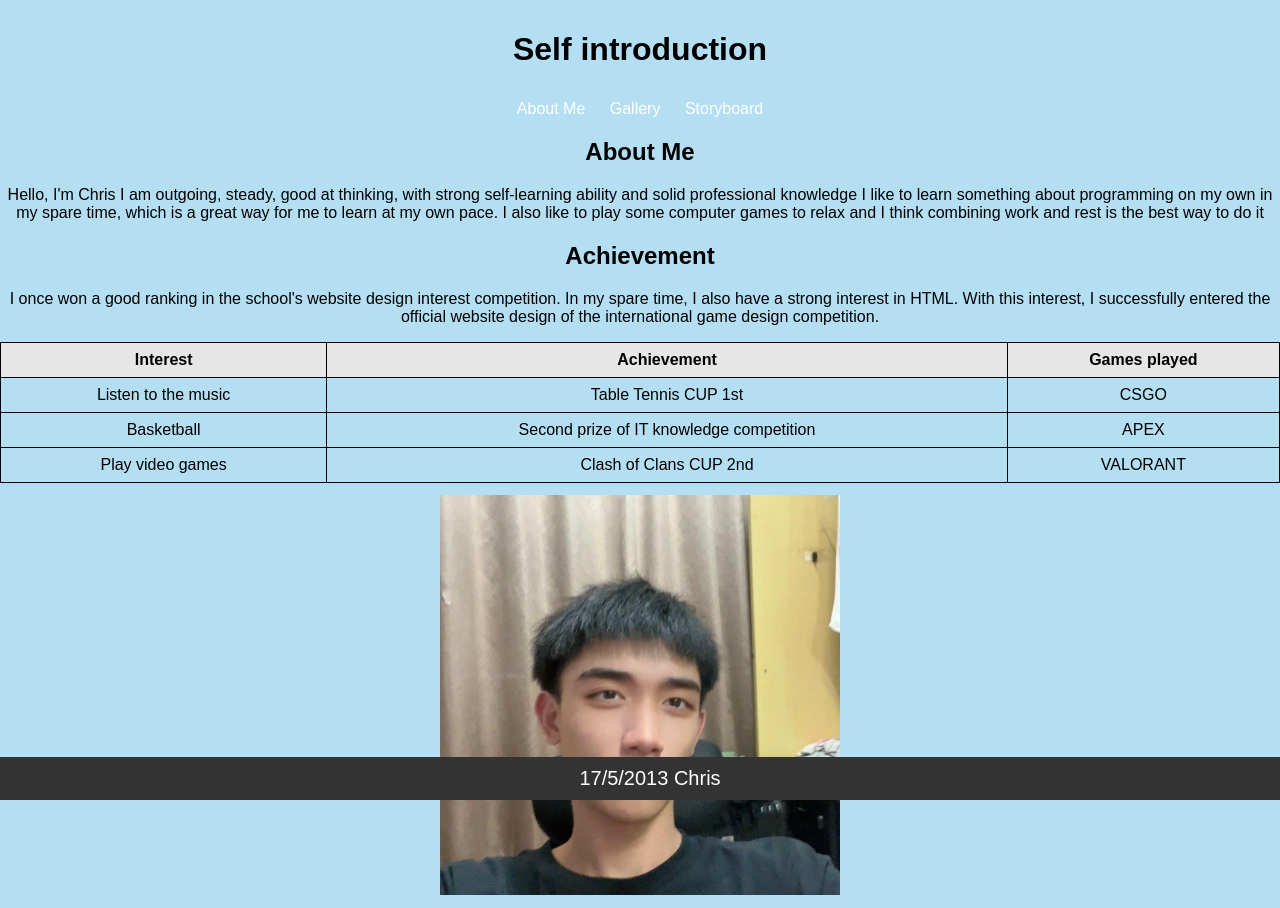
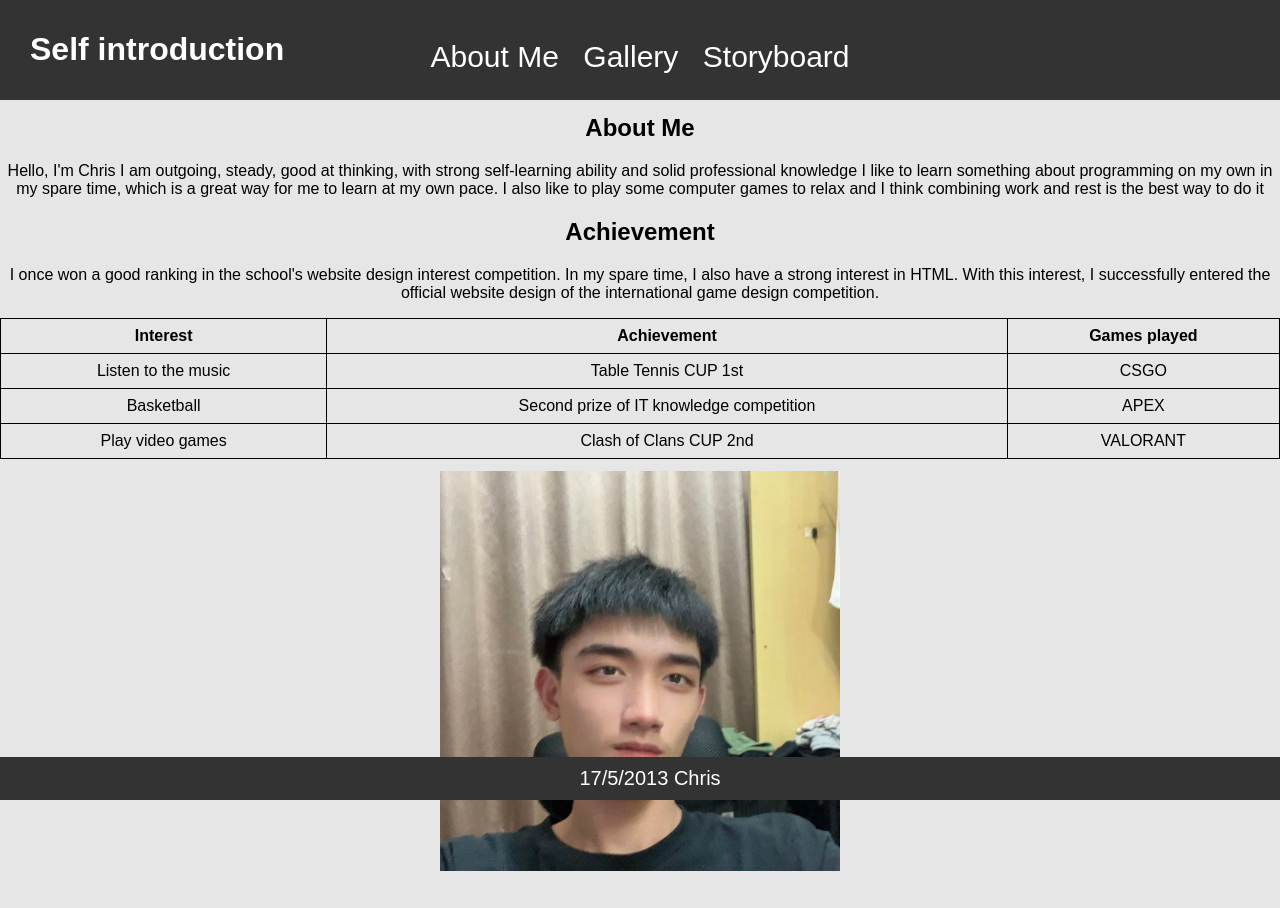
Before and after one commit to chrisjbc/chris, a plain HTML site: page index.html in a window 1280 px wide. After the commit the page ends 884 px from the top, so only its background shows below. Drawn offline with Linux system fonts and the light colour scheme.

Commit message:
Update styles.css

```diff
--- a/styles.css
+++ b/styles.css
@@ -1,34 +1,50 @@
 /* styles.css */
-
 body {
 	margin: 0;
 	padding: 0;
 	font-family: Arial, sans-serif;
-	background-color: #b4dff3;}
+	background-color: #e6e6e6;
+  }
+
+  /* Header styles */
   header {
 	background-color: #333333;
 	padding: 20px;
-	text-align: center;
+	text-align: left;
+	color: #fff;
   }
+
+  /* Additional header class */
   .header {
-    background-color: #b4dff3;
+	background-color: #333333;
 	padding: 10px;
-    text-align: center;}
+	text-align: left;
+	color: #ffffff;
+	text-indent: 20px;
+  }
+
+  /* Top navigation styles */
   .topnav a {
 	float: left;
 	display: block;
 	color: #f2f2f2;
-    text-align: center;
+	text-align: left;
 	padding: 14px 16px;
 	text-decoration: none;
   }
 
+  .content {
+	margin-top: 40px;
+  }
+
+  /* Navbar styles */
   .navbar {
 	list-style-type: none;
 	margin: 0;
 	padding: 0;
 	overflow: hidden;
 	text-align: center;
+	margin-top: -60px;
   }
 
   .navbar li {
@@ -39,15 +55,21 @@ header {
   .navbar a {
 	color: #fff;
 	text-decoration: none;
+	font-size: 30px;
   }
+
+  /* Centered text class */
   .centered-text {
-	text-align: center;}
+	text-align: center;
+  }
 
+  /* Navbar link hover styles */
   nav ul li a:hover {
-    color: #333333;
+	color: #f70202;
 	background-color: #ffffff;
   }
 
+  /* Image gallery styles */
   .image-gallery {
 	display: flex;
 	justify-content: center;
@@ -62,12 +84,15 @@ nav ul li a:hover {
 	object-fit: cover;
   }
 
+  /* Centered container class */
   .container {
 	display: flex;
 	justify-content: center;
 	align-items: center;
 	height: 425px;
   }
+
+  /* Footer styles */
   footer {
 	position: fixed;
 	left: 0;
```
Lines whose indentation alone changed are shown as unchanged.
